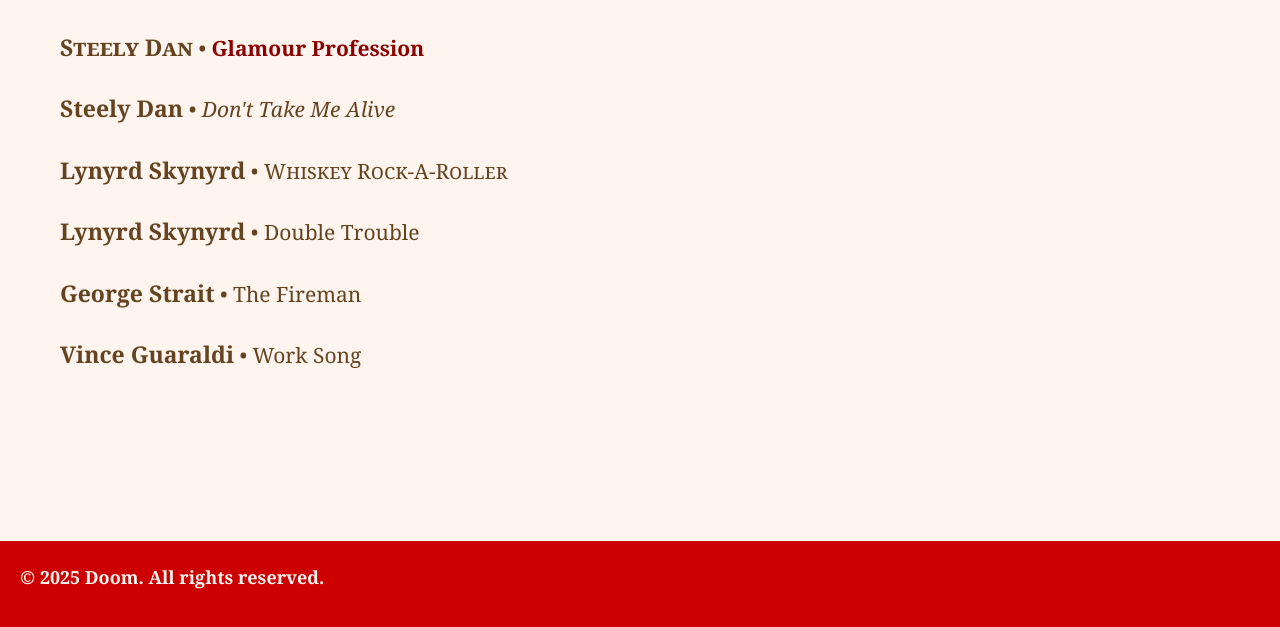
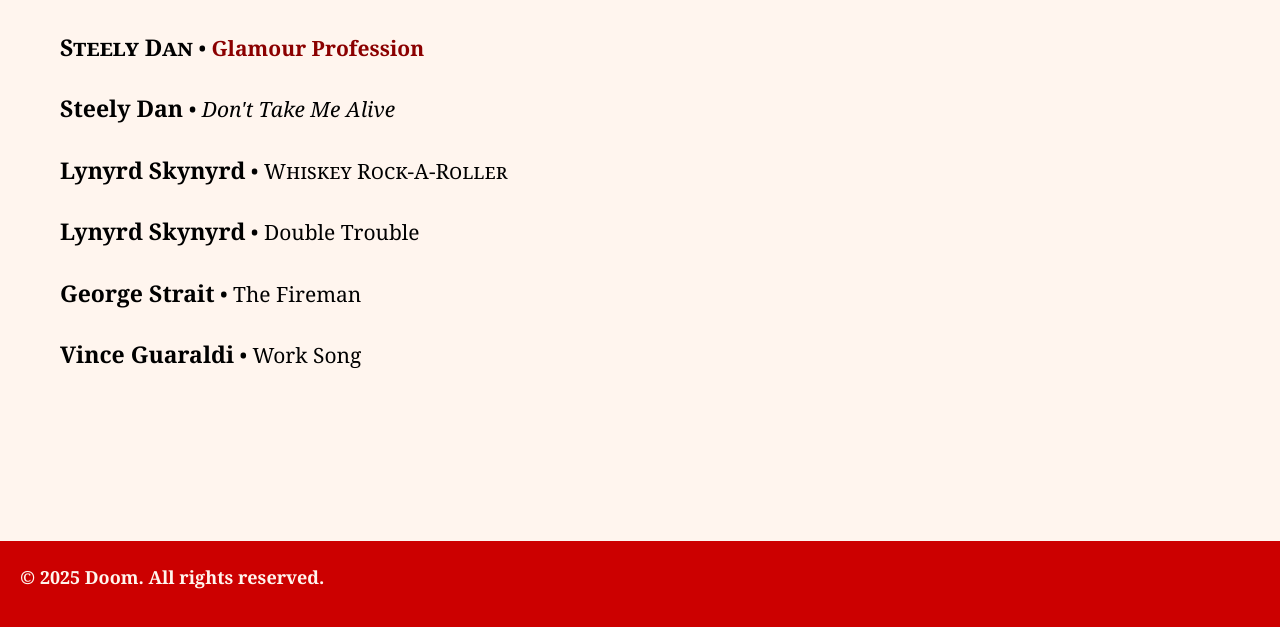
Before and after one commit to jcsbcs/jcsbcs.github.io, a plain HTML site: page index.html in a window 1280 px wide. Shown: the part 167-794 px from the top of the page. Drawn offline with Linux system fonts and the light colour scheme; a web font is replaced by a local one.

Commit message:
Update index.html

```diff
--- a/index.html
+++ b/index.html
@@ -46,7 +46,7 @@
         }
 
         p {
-            color: #654321;
+            color: #000000;
             font-size: 21px;
             line-height: 1.8;
             margin-bottom: 20px;
```
